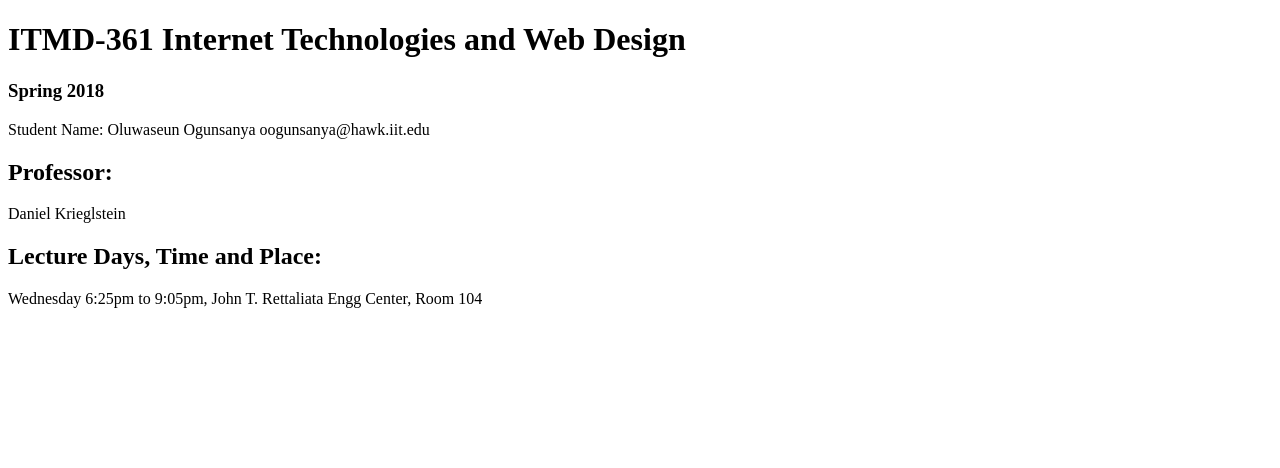
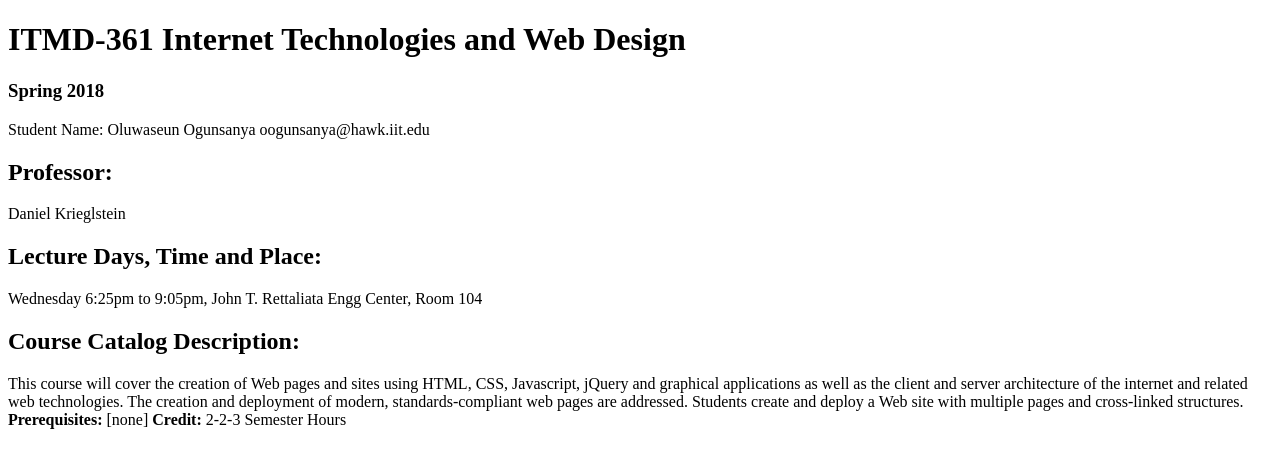
Before and after one commit to oogunsanya/ITMD_361_Lab2, a plain HTML site: page lab22.html in a window 1280 px wide. Drawn offline with Linux system fonts and the light colour scheme.

Commit message:
First section added to the header

```diff
--- a/lab22.html
+++ b/lab22.html
@@ -14,7 +14,10 @@
 	<h2>Lecture Days, Time and Place:</h2>
 	<p>Wednesday 6:25pm to 9:05pm, John T. Rettaliata Engg Center, Room 104</p>
 </header>
-
+<section>
+	<h2>Course Catalog Description:</h2>
+	<p>This course will cover the creation of Web pages and sites using HTML, CSS, Javascript, jQuery and graphical applications as well as the client and server architecture of the internet and related web technologies. The creation and deployment of modern, standards-compliant web pages are addressed. Students create and deploy a Web site with multiple pages and cross-linked structures. <strong>Prerequisites:</strong> [none] <strong> Credit:</strong> 2-2-3 Semester Hours</p>
+	</section>
 
 </body>
 </html>
```
